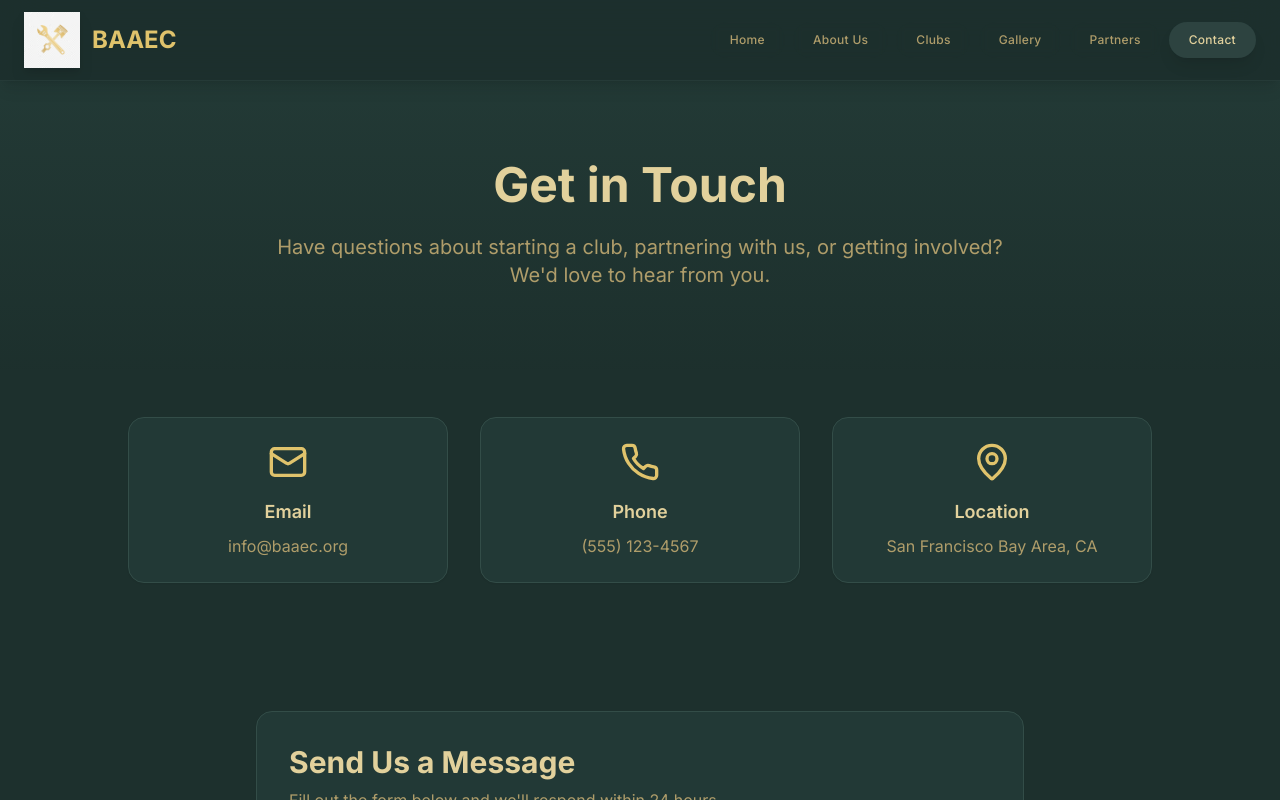
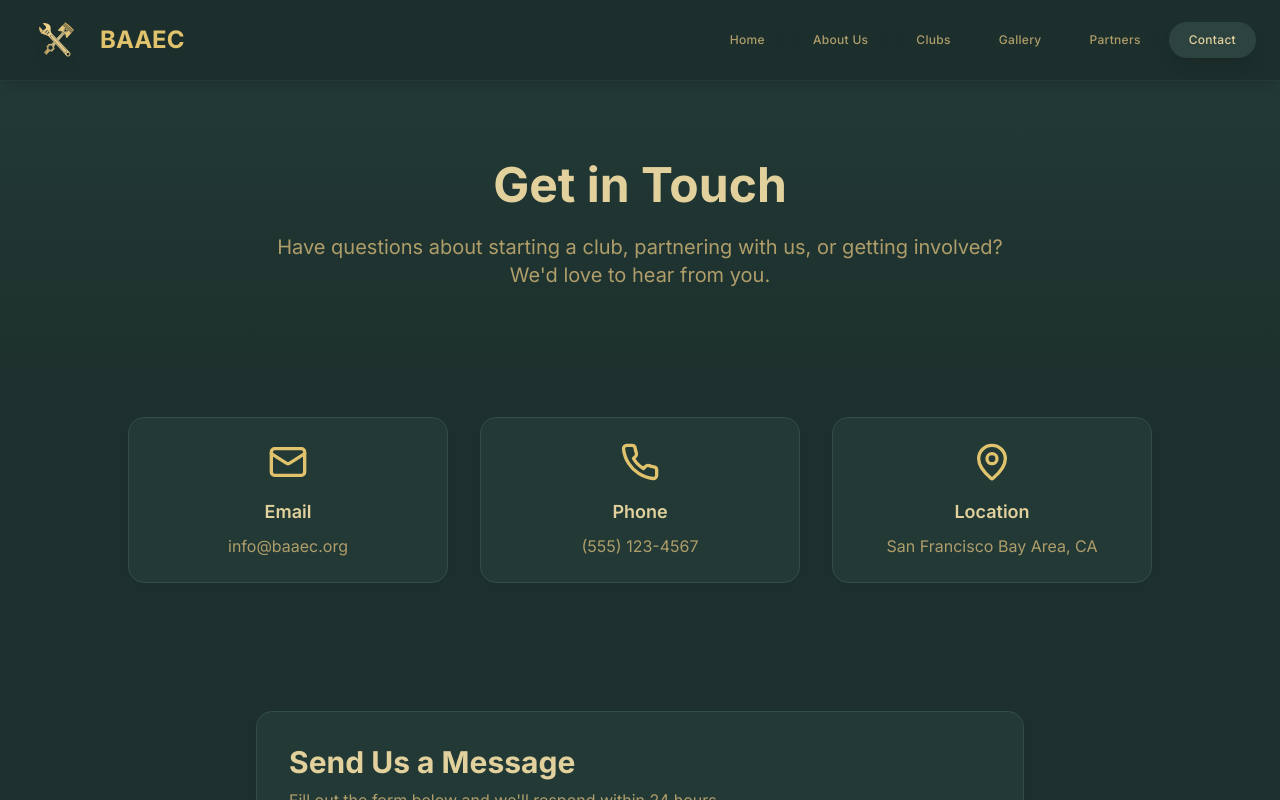
Before and after one commit to shinynail/bayarea-auto-elevate, a React (Vite) app: page /contact in a window 1280 px wide. Shown: the top 800 px of the page. Built offline with nearby package versions, Linux system fonts and the light colour scheme; the HTML template or start-up script is replaced by a standard one.

Commit message:
Fix: Make logo background transparent

```diff
--- /dev/null
+++ b/src/components/LogoIcon.tsx
@@ -0,0 +1,78 @@
+import React, { useEffect, useMemo, useState } from "react";
+import baaecIcon from "@/assets/baaec-icon.png";
+
+interface LogoIconProps {
+  size?: number;
+  alt?: string;
+  className?: string;
+}
+
+// Lightweight chroma-key style background removal for gray/white checkered assets
+// Removes near-gray pixels with medium-to-high brightness (typical checkerboard tiles)
+function removeGrayBackground(img: HTMLImageElement): string | null {
+  const canvas = document.createElement("canvas");
+  const ctx = canvas.getContext("2d");
+  if (!ctx) return null;
+
+  const w = img.naturalWidth;
+  const h = img.naturalHeight;
+  canvas.width = w;
+  canvas.height = h;
+  ctx.drawImage(img, 0, 0);
+
+  const imageData = ctx.getImageData(0, 0, w, h);
+  const data = imageData.data;
+
+  for (let i = 0; i < data.length; i += 4) {
+    const r = data[i];
+    const g = data[i + 1];
+    const b = data[i + 2];
+
+    // Detect neutral gray-ish pixels (checkerboard) with sufficient brightness
+    const isGray = Math.abs(r - g) < 12 && Math.abs(g - b) < 12;
+    const brightness = (r + g + b) / 3;
+
+    // Remove both light and mid gray squares commonly used in checkerboards
+    if (isGray && brightness > 150) {
+      data[i + 3] = 0; // transparent
+      continue;
+    }
+
+    // Also clear near-white pixels
+    if (brightness > 235) {
+      data[i + 3] = 0;
+    }
+  }
+
+  ctx.putImageData(imageData, 0, 0);
+  return canvas.toDataURL("image/png");
+}
+
+export const LogoIcon: React.FC<LogoIconProps> = ({ size = 64, alt = "BAAEC - Wrench and Piston", className = "" }) => {
+  const [src, setSrc] = useState<string | null>(null);
+
+  useEffect(() => {
+    const img = new Image();
+    img.crossOrigin = "anonymous";
+    img.onload = () => {
+      const processed = removeGrayBackground(img);
+      setSrc(processed || baaecIcon);
+    };
+    img.onerror = () => setSrc(baaecIcon);
+    img.src = baaecIcon;
+  }, []);
+
+  const dimension = useMemo(() => ({ width: size, height: size }), [size]);
+
+  return (
+    <img
+      src={src ?? baaecIcon}
+      alt={alt}
+      width={dimension.width}
+      height={dimension.height}
+      className={className}
+    />
+  );
+};
+
+export default LogoIcon;
--- a/src/components/Navigation.tsx
+++ b/src/components/Navigation.tsx
@@ -2,7 +2,7 @@ import { Link, useLocation } from "react-router-dom";
 import { Button } from "@/components/ui/button";
 import { Menu, X } from "lucide-react";
 import { useState } from "react";
-import baaecIcon from "@/assets/baaec-icon.png";
+import LogoIcon from "@/components/LogoIcon";
 
 const Navigation = () => {
   const location = useLocation();
@@ -23,10 +23,10 @@ const Navigation = () => {
         <div className="flex items-center justify-between h-20">
           <Link to="/" className="flex items-center gap-3 group">
             <div className="relative">
-              <img
-                src={baaecIcon}
+              <LogoIcon
+                size={64}
                 alt="BAAEC - Wrench and Piston"
-                className="h-14 w-14 group-hover:rotate-12 transition-all duration-500 drop-shadow-lg"
+                className="h-16 w-16 object-contain group-hover:rotate-12 transition-all duration-500 drop-shadow-lg"
               />
               <div className="absolute inset-0 bg-primary/20 blur-xl opacity-0 group-hover:opacity-100 transition-opacity duration-500" />
             </div>
```
Also changed, not shown: src/assets/baaec-icon.png.
